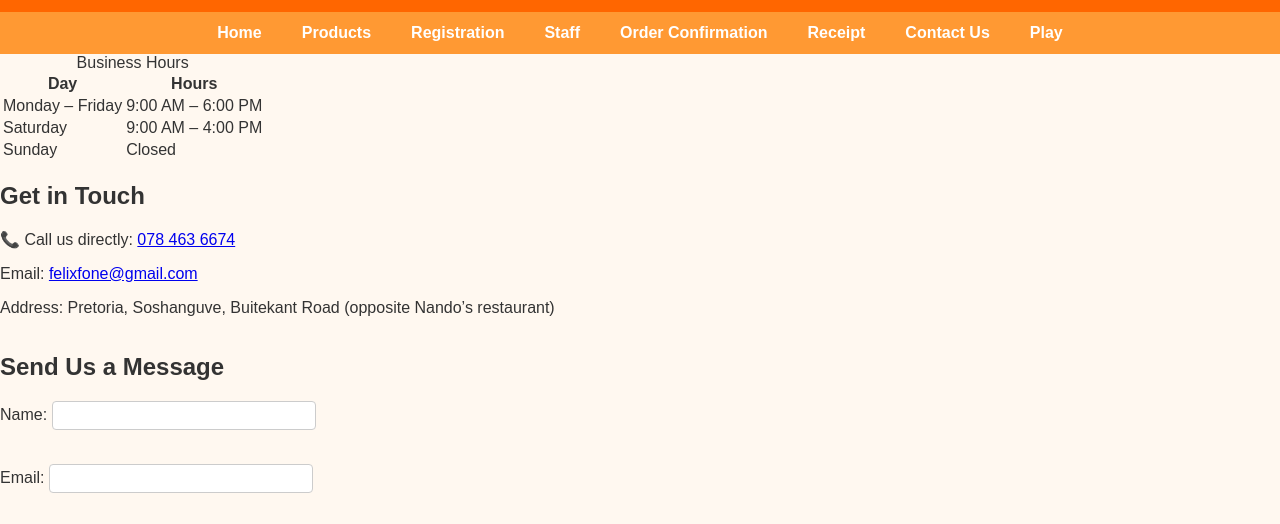
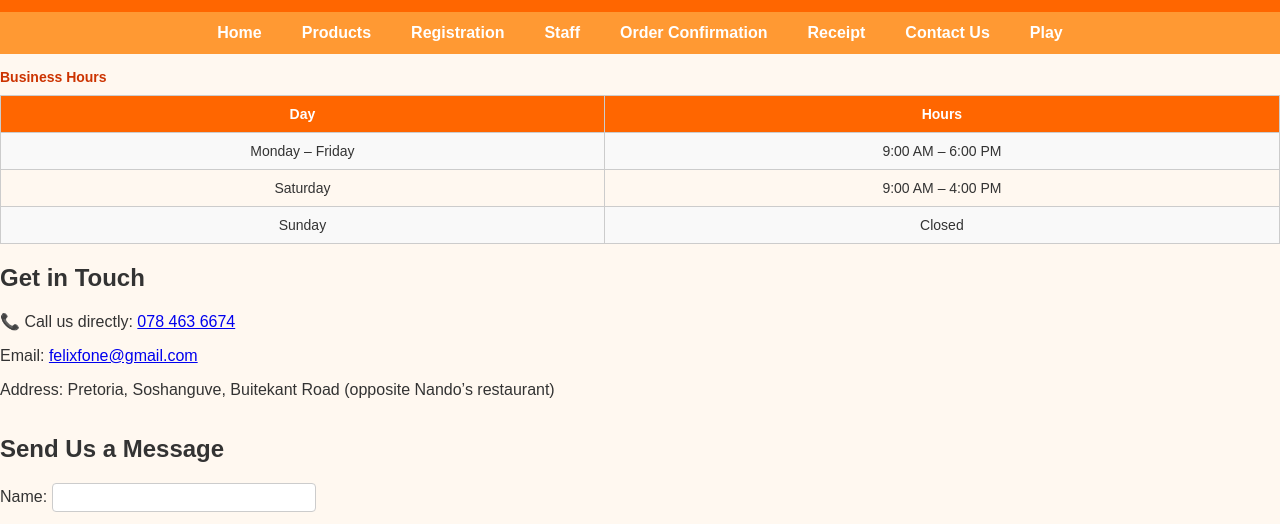
Before and after one commit to Kutloano02/ICT1512, a plain HTML site: page contact.html in a window 1280 px wide. Shown: the part 248-772 px from the top of the page. Drawn offline with Linux system fonts and the light colour scheme.

Commit message:
Enhance table and form styles for desktop view
Updated styles for tables and forms, added desktop-specific styles.

```diff
--- a/StyleSheet/styles.css
+++ b/StyleSheet/styles.css
@@ -94,21 +94,42 @@ form#productsForm {
     color: #cc3300;
 }
 
-/* Tables (order confirmation, staff) */
-.order-table, #staffList table {
+/* Tables (order confirmation, staff, business hours) */
+.order-table, #staffList table, .desktop table {
     width: 100%;
     border-collapse: collapse;
     margin-top: 15px;
+    font-size: 14px;
 }
+
 .order-table th, .order-table td,
-#staffList th, #staffList td {
+#staffList th, #staffList td,
+.desktop th, .desktop td {
     border: 1px solid #ccc;
-    padding: 8px;
+    padding: 10px;
     text-align: center;
 }
-.order-table th {
+
+.order-table th,
+.desktop th {
     background: #ff6600;
     color: white;
+}
+
+.desktop caption {
+    caption-side: top;
+    font-weight: bold;
+    margin-bottom: 10px;
+    text-align: left;
+    color: #cc3300;
+}
+
+.desktop tr:nth-child(even) {
+    background-color: #f9f9f9;
+}
+
+.desktop tr:hover {
+    background-color: #ffe0cc;
 }
 
 /* Forms */
@@ -119,7 +140,7 @@ label {
     display: block;
     margin: 8px 0;
 }
-input[type="text"], input[type="email"], input[type="password"], input[type="number"] {
+input[type="text"], input[type="email"], input[type="password"], input[type="number"], textarea {
     padding: 6px;
     width: 250px;
     border: 1px solid #ccc;
```
